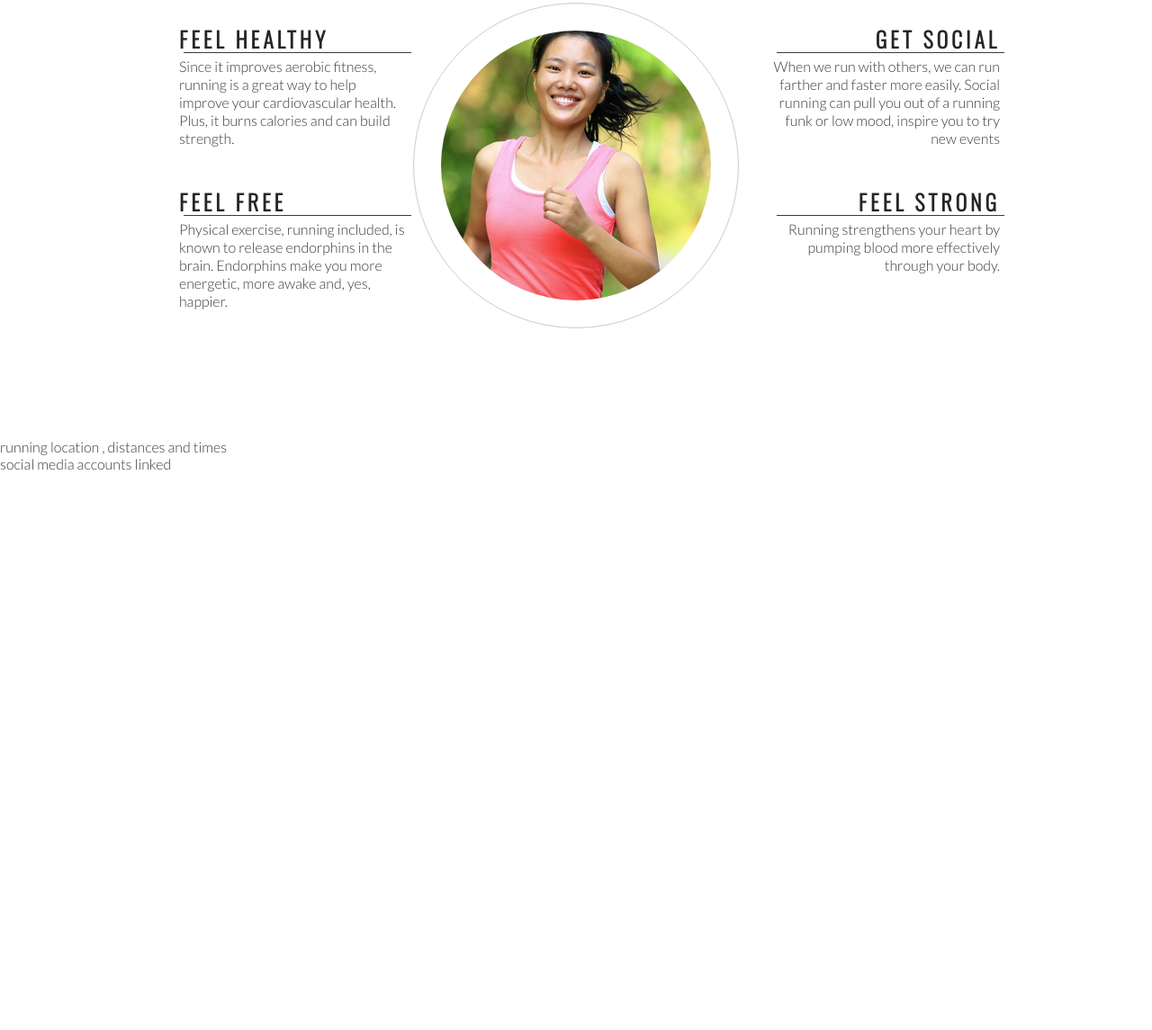
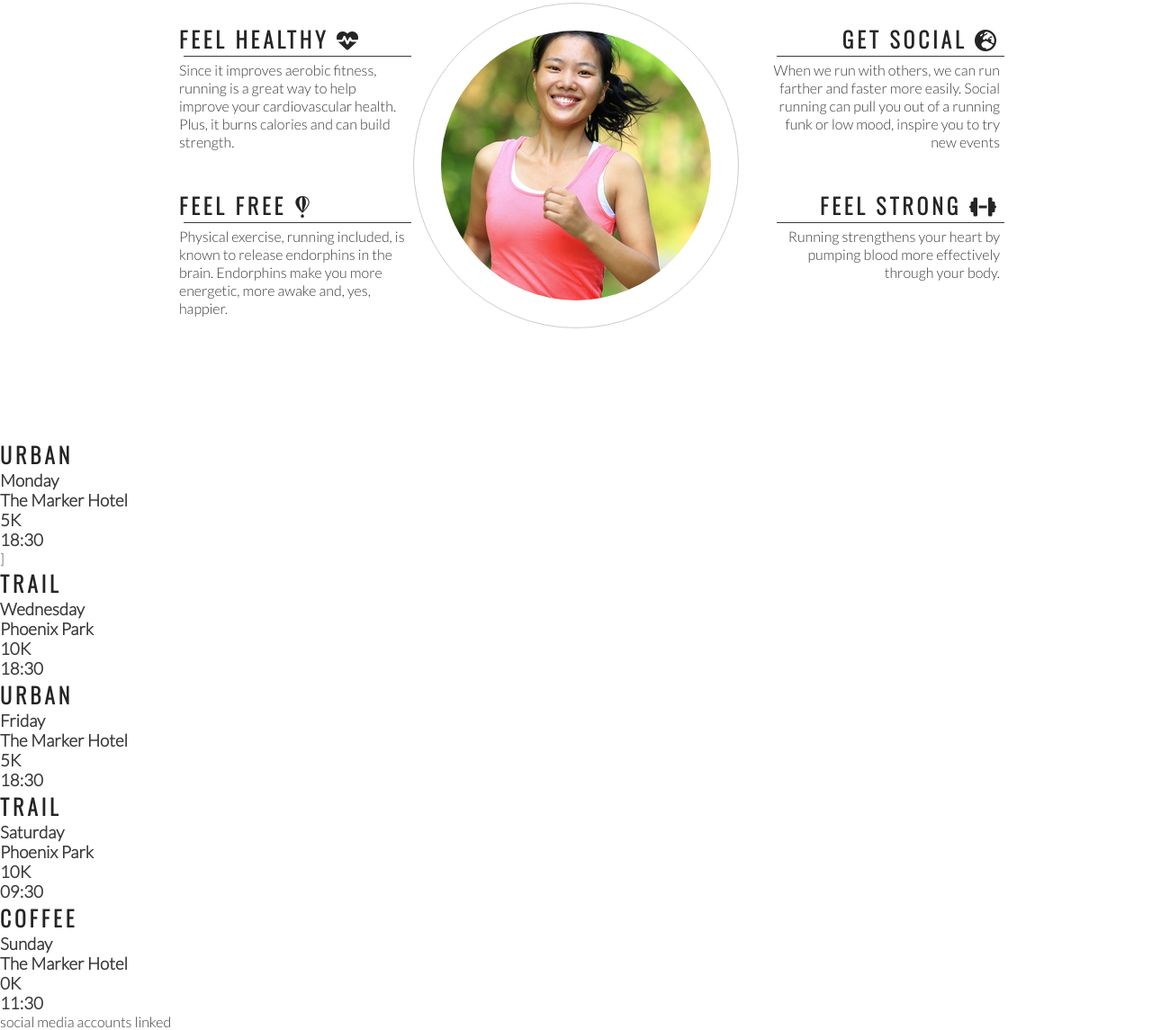
Before and after one commit to AlrxDaley/LoveRunning, a plain HTML site: page index.html in a window 1280 px wide. Shown: the part 833-1978 px from the top of the page at 90% size. Before the commit the page ends 1358 px from the top, so only its background shows below. Drawn offline with nearby package versions, Linux system fonts and the light colour scheme.

Commit message:
Add meetup times main structure

```diff
--- a/index.html
+++ b/index.html
@@ -43,14 +43,14 @@
         <h2 id="welcome">Why love running with us?</h2>
         <div id="left-about">
             <div class="left-about-heading">
-                <h2>Feel Healthy</h2>
+                <h2>Feel Healthy <i class="fas fa-heartbeat"></i></h2>
                 <hr>
                 <p>
                     Since it improves aerobic fitness, running is a great way to help improve your cardiovascular health. Plus, it burns calories and can build strength.
                 </p>
             </div>
             <div class="left-about-heading">
-                <h2>Feel Free</h2>
+                <h2>Feel Free <i class="fab fa-fly"></i></h2>
                 <hr>
                 <p>
                     Physical exercise, running included, is known to release endorphins in the brain. Endorphins make you more energetic, more awake and, yes, happier.
@@ -59,14 +59,14 @@
         </div>
         <div id="right-about">
             <div class="right-about-heading">
-                <h2>Get Social</h2>
+                <h2>Get Social <i class="fas fa-globe-europe"></i></h2>
                 <hr>
                 <p>
                     When we run with others, we can run farther and faster more easily. Social running can pull you out of a running funk or low mood, inspire you to try new events
                 </p>
             </div>
             <div class="right-about-heading">
-                <h2>Feel Strong</h2>
+                <h2>Feel Strong <i class="fas fa-dumbbell"></i></h2>
                 <hr>
                 <p>
                     Running strengthens your heart by pumping blood more effectively through your body.
@@ -80,11 +80,48 @@
         </div>
     </section>
     <section>
-        running location , distances and times
+        <div>
+            <h2>Urban</h2>
+            <h3>Monday</h3>
+            <h3>The Marker Hotel</h3>
+            <h3>5K</h3>
+            <h3>18:30</h3>
+        </div>]
+        <div>
+            <h2>Trail</h2>
+            <h3>Wednesday</h3>
+            <h3>Phoenix Park</h3>
+            <h3>10K</h3>
+            <h3>18:30</h3>
+        </div>
+        <div>
+            <h2>Urban</h2>
+            <h3>Friday</h3>
+            <h3>The Marker Hotel</h3>
+            <h3>5K</h3>
+            <h3>18:30</h3>
+        </div>
+        <div>
+            <h2>Trail</h2>
+            <h3>Saturday</h3>
+            <h3>Phoenix Park</h3>
+            <h3>10K</h3>
+            <h3>09:30</h3>
+        </div>
+        <div>
+            <h2>Coffee</h2>
+            <h3>Sunday</h3>
+            <h3>The Marker Hotel</h3>
+            <h3>0K</h3>
+            <h3>11:30</h3>
+        </div>
     </section>
     <footer>
         social media accounts linked
     </footer>
+
+    <!-- Font Awsome Script -->
+    <script src="https://kit.fontawesome.com/0c1ca09b2f.js" crossorigin="anonymous"></script>
 </body>
 
 </html>
```
